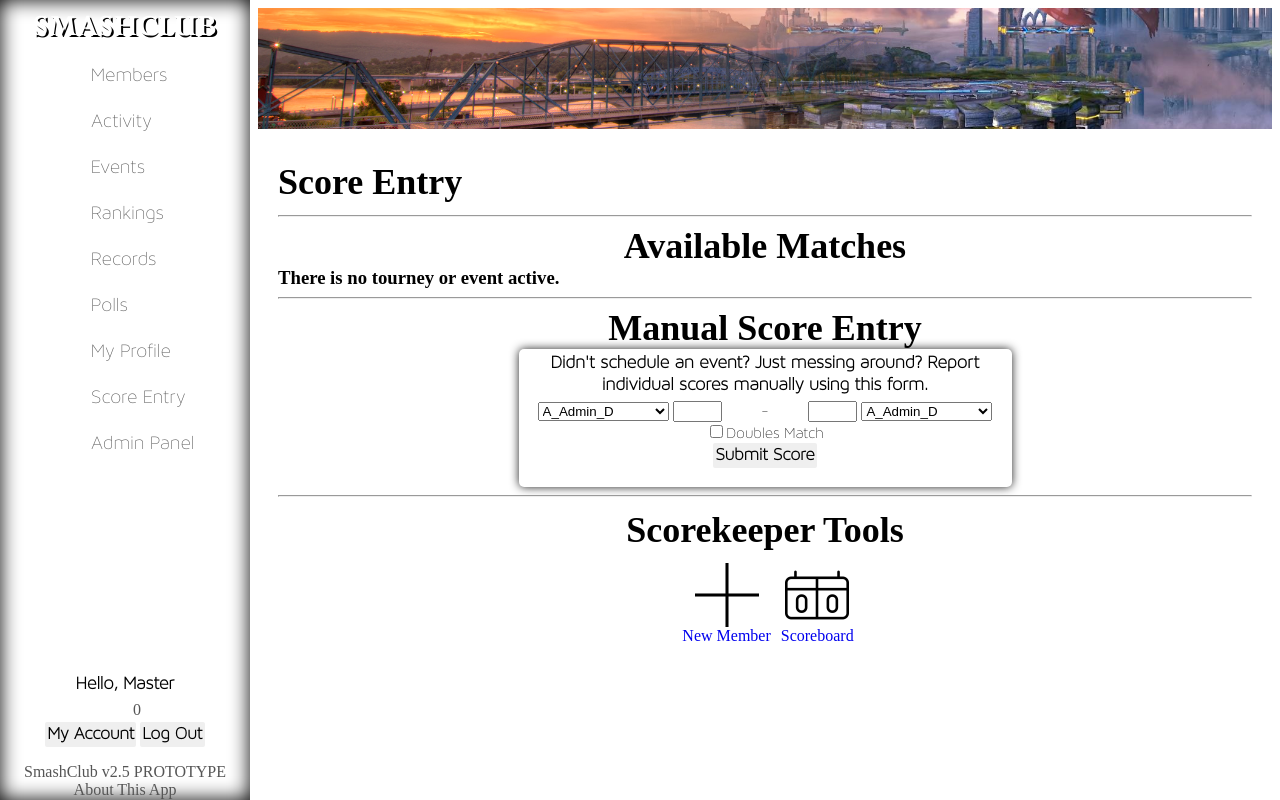
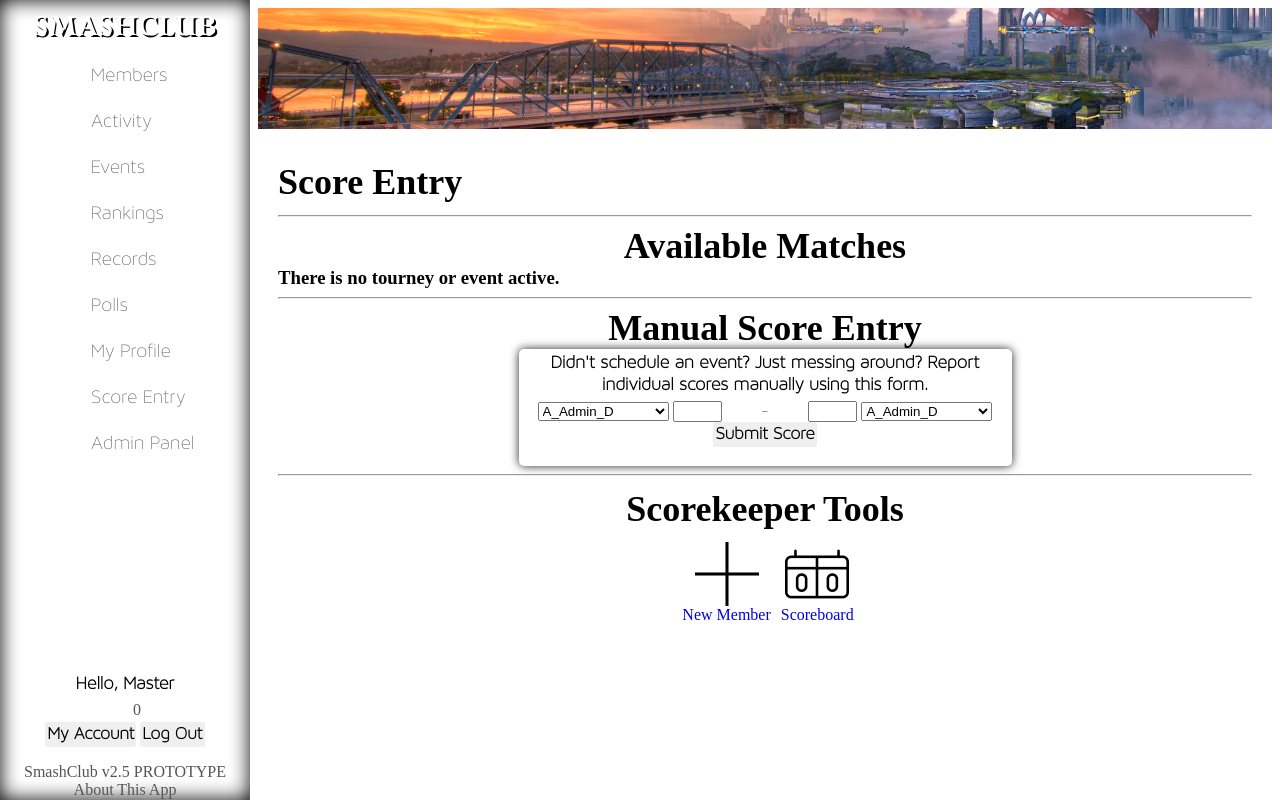
Before and after one commit to twiceineverymoment/smashclub, a PHP site: page /scoring/ in a window 1280 px wide. Run offline with PHP 8.4, Linux system fonts and the light colour scheme; a user stored in the database is signed in; data comes from the database, SQL or seed files in the repository; data that the repository does not hold is empty; some libraries are stand-ins or nearby versions.

Commit message:
Hide doubles scoring option
Since the ranking formulas were updated, the old doubles freeplay score report function is no longer working. This will be reworked in the 2.6 Doubles Update and has been temporarily removed.

```diff
--- a/htdocs/scoring/index.php
+++ b/htdocs/scoring/index.php
@@ -205,7 +205,7 @@
 					<select name="player2b" id="dbl2" style="display:none"><?php svc_getEligiblePlayersHTML(); ?></select>
 				</div>
 				<br/>
-				<input name="doubles" id="doubles" name="doubles" type="checkbox" value="false" onChange="enableDisableDoubles()" />Doubles Match<br/>
+				<!--<input name="doubles" id="doubles" name="doubles" type="checkbox" value="false" onChange="enableDisableDoubles()" />Doubles Match<br/> Temporarily removed due to upcoming v2.6 doubles update-->
 				<input type="submit" class="sc-button" value="Submit Score" name="confirm" />
 				</form>
 			</div>
```
